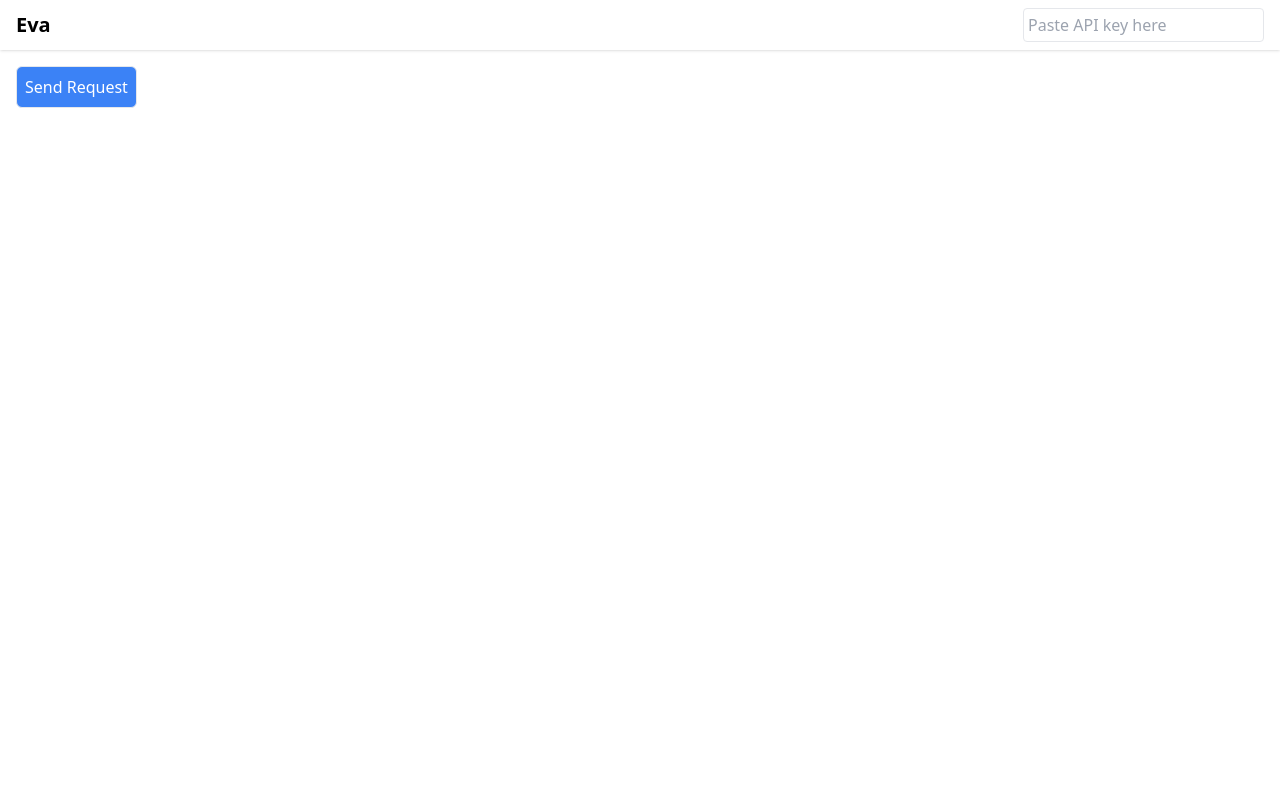
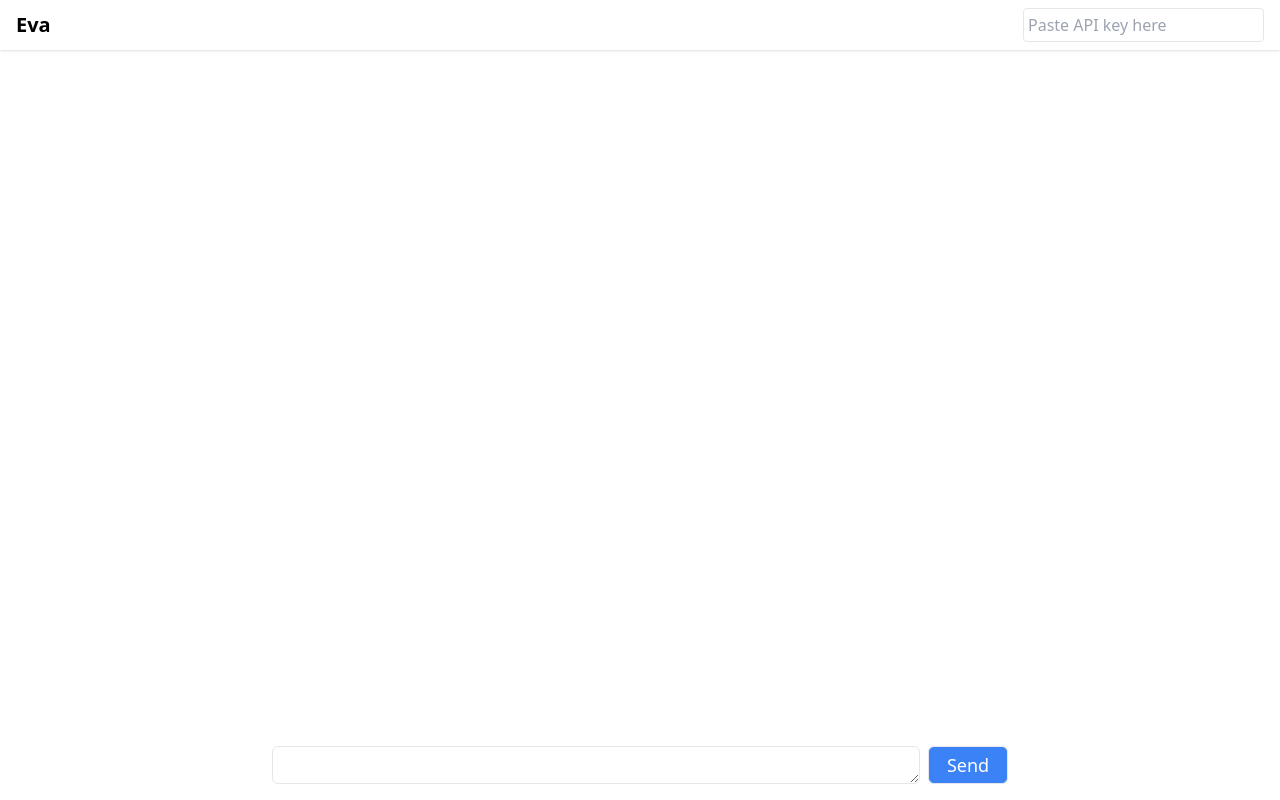
Before and after one commit to milanxchauhan/eva, a Next.js app in the folder eva-web/: page / in a window 1280 px wide. Built offline with nearby package versions, Linux system fonts and the light colour scheme.

Commit message:
Chat Interface Development

```diff
--- a/eva-web/src/pages/index.js
+++ b/eva-web/src/pages/index.js
@@ -4,11 +4,22 @@
 
 export default function Home() {
   const[apiKey, setApiKey] = useState('');
-  const[botMessage, setBotMessage] = useState("");
+  const[messages, setMessages] = useState([
+    { role: "system", content: SYSTEM_MESSAGE },
+  ]);
+  const[userMessage, setUserMessage] = useState("");
 
   const API_URL = "https://api.openai.com/v1/chat/completions";
 
   async function sendRequest() {
+    // update message history
+    const newMessage = { role: "user", content: userMessage};
+    const newMessages = [...messages, newMessage];
+
+    setMessages(newMessages);
+    setUserMessage("");
+
+
     const response = await fetch(API_URL,{
       method: 'POST',
       headers: {
@@ -17,24 +28,21 @@
       },
       body: JSON.stringify({
         model: "gpt-3.5-turbo",
-        messages: [
-          // {
-          //   "role": "system",
-          //   "content": "You are a helpful assistant."
-          // },
-          { role: "system", content: SYSTEM_MESSAGE },
-          { role: "user", content: "Hello! Please introduce yourself!" },
-        ],
+        messages: newMessages,
       }),
     });
 
     const responseJson = await response.json();
-    setBotMessage(responseJson.choices[0].message.content);
+    const newBotMessage = responseJson.choices[0].message;
+    const newMessages2 = [...newMessages, newBotMessage];
 
-    console.log("botMessage", botMessage);
+
+    setMessages(newMessages2);
   }
 
   return <div className="flex flex-col h-screen">
+
+    {/* Navigation Bar */}
     <nav className="shadow px-4 py-2 flex flex-row justify-between items-center">
       <div className="text-xl font-bold">Eva</div>
       <div>
@@ -47,13 +55,30 @@
       </div>
     </nav>
 
-    <div className="p-4">
-      <button
-      className="border rounded-md p-2 bg-blue-500 hover:bg-blue-600 text-white"
-      onClick={sendRequest}>
-        Send Request
-      </button>
-      <div className="text-lg mt-4">{botMessage}</div>
+    {/* Message History */}
+    <div className="flex-1">
+      <div className="w-full max-w-screen-md mx-auto px-4">
+        {messages.filter((message) => message.role !== "system")
+        .map((message, idx) => (
+          <div key={idx} className="mt-3">
+            <div className="font-bold">
+              {message.role === "user" ? "You" : "Eva"}
+            </div>
+            <div className="text-lg">{message.content}</div>
+          </div>
+        ))}
+      </div>
+    </div>
+
+    {/* Message Input Box */}
+    <div>
+      <div className="w-full max-w-screen-md mx-auto flex px-4 pb-4">
+        <textarea
+        value={userMessage}
+        onChange={(e) => setUserMessage(e.target.value)}
+        className="border text-lg rounded-md p-1 flex-1" rows={1} />
+        <button onClick={sendRequest} className="bg-blue-500 hover:bg-blue-600 border rounded-md text-white text-lg w-20 p-1 ml-2">Send</button>
+      </div>
     </div>
   </div>
 }
```
